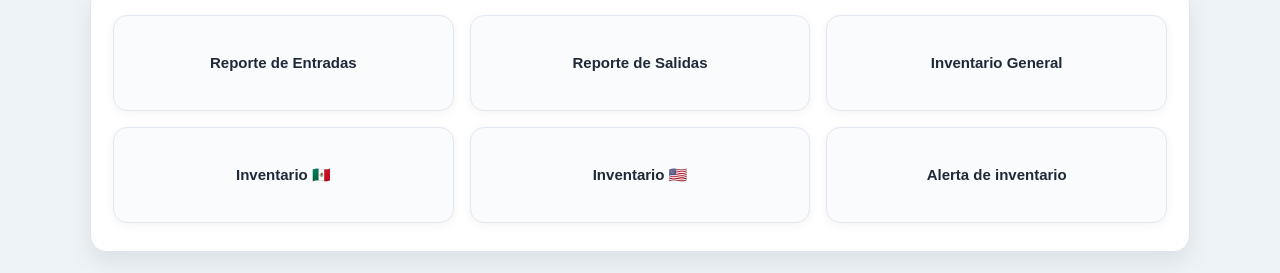
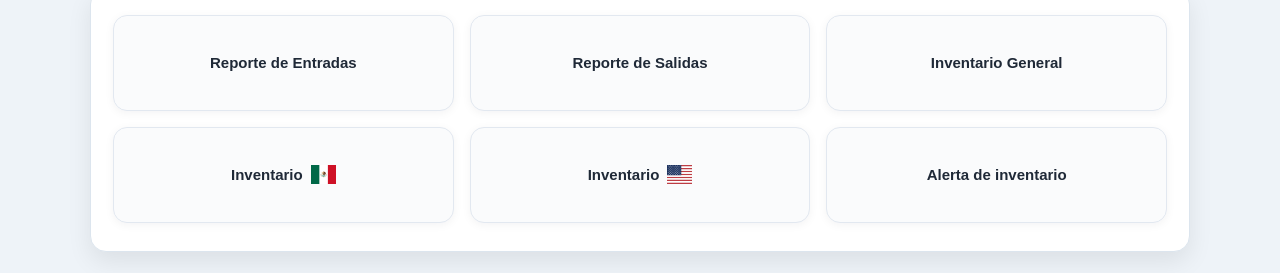
Before and after one commit to usgrading/almacen-app, a Next.js app: page /reportes in a window 1280 px wide. Shown: the part 215-488 px from the top of the page. Built offline with nearby package versions, Linux system fonts and the light colour scheme.

Commit message:
fix(reportes): replace MX/USA text with flags 🇲🇽 🇺🇸 in inventario cards

```diff
--- a/app/reportes/page.tsx
+++ b/app/reportes/page.tsx
@@ -1,15 +1,38 @@
 'use client';
 
-import { useState, type CSSProperties } from 'react';
+import { useState, type CSSProperties, type ReactNode } from 'react';
 import { useRouter } from 'next/navigation';
 import { ReporteLayout } from '@/components/ReporteLayout';
 
-const ACCESOS_REPORTES: readonly { href: string; label: string }[] = [
+const banderaEnTarjeta: CSSProperties = {
+  marginLeft: 8,
+  fontSize: '1.25em',
+  lineHeight: 1,
+  verticalAlign: 'middle',
+};
+
+const ACCESOS_REPORTES: readonly { href: string; label: ReactNode }[] = [
   { href: '/reportes/entradas', label: 'Reporte de Entradas' },
   { href: '/reportes/salidas', label: 'Reporte de Salidas' },
   { href: '/reportes/inventario-general', label: 'Inventario General' },
-  { href: '/reportes/inventario-mx', label: 'Inventario 🇲🇽' },
-  { href: '/reportes/inventario-usa', label: 'Inventario 🇺🇸' },
+  {
+    href: '/reportes/inventario-mx',
+    label: (
+      <>
+        Inventario{' '}
+        <span className="fi fi-mx" style={banderaEnTarjeta} aria-hidden />
+      </>
+    ),
+  },
+  {
+    href: '/reportes/inventario-usa',
+    label: (
+      <>
+        Inventario{' '}
+        <span className="fi fi-us" style={banderaEnTarjeta} aria-hidden />
+      </>
+    ),
+  },
   { href: '/reportes/alerta-inventario', label: 'Alerta de inventario' },
 ];
 
@@ -51,7 +74,7 @@ const tileHover: CSSProperties = {
   transform: 'translateY(-2px)',
 };
 
-function AccesoReporte({ href, label }: { href: string; label: string }) {
+function AccesoReporte({ href, label }: { href: string; label: ReactNode }) {
   const router = useRouter();
   const [hover, setHover] = useState(false);
 
--- a/components/ReporteLayout.tsx
+++ b/components/ReporteLayout.tsx
@@ -29,7 +29,7 @@ const cardShellStyle: React.CSSProperties = {
 };
 
 type ReporteLayoutProps = {
-  title: string;
+  title: ReactNode;
   subtitle?: ReactNode;
   /** Inventario general: resumen y filtros fuera de la tarjeta; la tabla va en tarjeta aparte. */
   noCard?: boolean;
```
Also changed, not shown: app/reportes/inventario-mx/page.tsx (+12 -2 lines), app/reportes/inventario-usa/page.tsx (+12 -2 lines).
